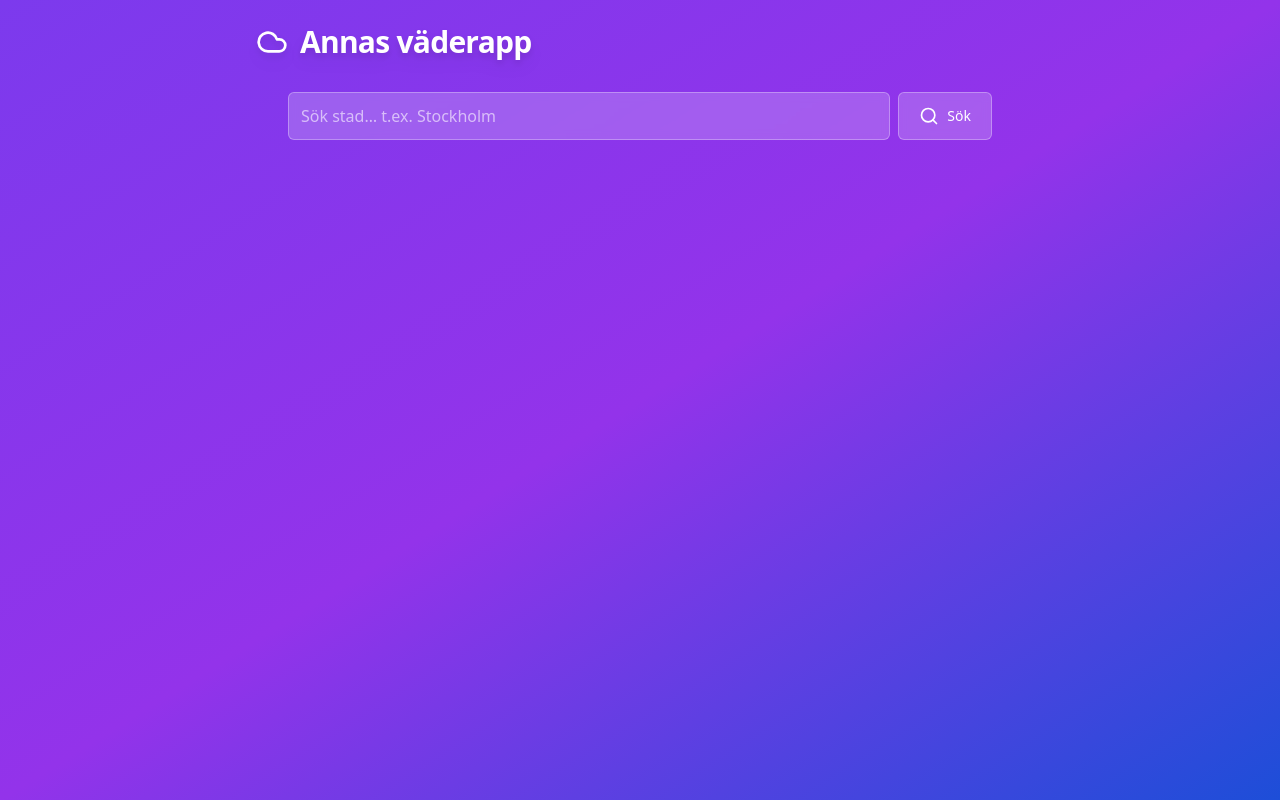
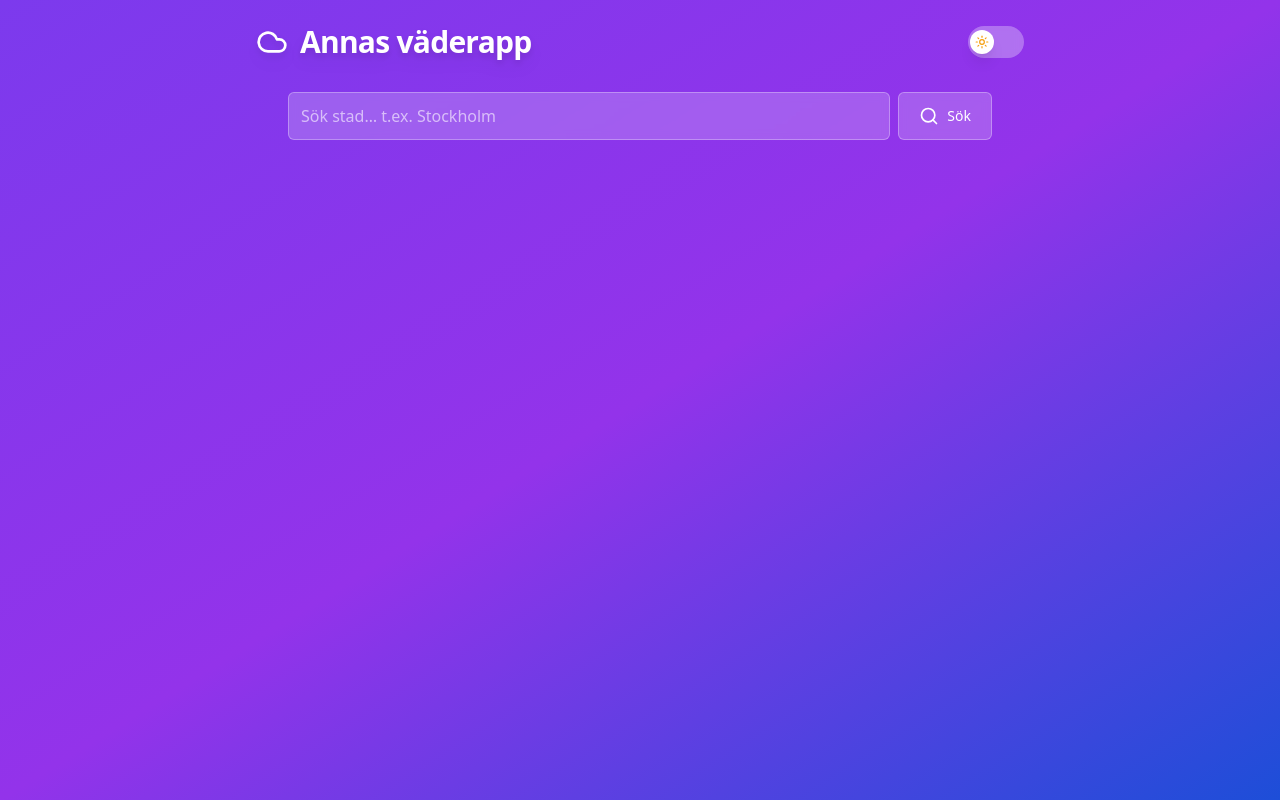
Before and after one commit to kvadratse/my-weather-app, a React (Vite) app: page / in a window 1280 px wide. Built offline with nearby package versions, Linux system fonts and the light colour scheme; no server answers.

Commit message:
Add dark mode and light mode toggle

```diff
--- a/src/App.tsx
+++ b/src/App.tsx
@@ -1,4 +1,4 @@
-import { useState, FormEvent } from "react"
+import { useState, FormEvent, useEffect } from "react"
 import { Search, MapPin, Cloud } from "lucide-react"
 import { Button } from "@/components/ui/button"
 import { Input } from "@/components/ui/input"
@@ -7,16 +7,25 @@ import { fetchCurrentWeather, fetchForecast, CurrentWeather, ForecastDay } from
 import { getGradient } from "@/lib/weatherUtils"
 import { WeatherCard } from "@/components/WeatherCard"
 import { ForecastCard } from "@/components/ForecastCard"
+import { useTheme } from "@/hooks/useTheme"
+import { ThemeToggle } from "@/components/ThemeToggle"
 
 type Status = "idle" | "loading" | "success" | "error"
 
 export default function App() {
+  const { theme, toggle } = useTheme()
   const [query, setQuery] = useState("")
   const [status, setStatus] = useState<Status>("idle")
   const [errorMsg, setErrorMsg] = useState("")
   const [weather, setWeather] = useState<CurrentWeather | null>(null)
   const [forecast, setForecast] = useState<ForecastDay[]>([])
   const [gradient, setGradient] = useState("from-violet-600 via-purple-600 to-blue-700")
+
+  useEffect(() => {
+    if (weather) {
+      setGradient(getGradient(weather.condition, weather.icon, theme === "dark"))
+    }
+  }, [theme, weather])
 
   async function handleSearch(e: FormEvent) {
     e.preventDefault()
@@ -34,7 +43,7 @@ export default function App() {
 
       setWeather(currentWeather)
       setForecast(forecastData)
-      setGradient(getGradient(currentWeather.condition, currentWeather.icon))
+      setGradient(getGradient(currentWeather.condition, currentWeather.icon, theme === "dark"))
       setStatus("success")
     } catch (err) {
       setErrorMsg(err instanceof Error ? err.message : "Något gick fel")
@@ -64,6 +73,9 @@ export default function App() {
           <h1 className="text-2xl sm:text-3xl font-extrabold text-white tracking-tight drop-shadow-lg">
             Annas väderapp
           </h1>
+          <div className="ml-auto">
+            <ThemeToggle theme={theme} onToggle={toggle} />
+          </div>
         </div>
       </header>
 
--- /dev/null
+++ b/src/components/ThemeToggle.tsx
@@ -0,0 +1,39 @@
+import { Moon, Sun } from "lucide-react"
+import { cn } from "@/lib/utils"
+
+interface Props {
+  theme: "dark" | "light"
+  onToggle: () => void
+}
+
+export function ThemeToggle({ theme, onToggle }: Props) {
+  const isDark = theme === "dark"
+  return (
+    <button
+      onClick={onToggle}
+      aria-label={isDark ? "Byt till ljust läge" : "Byt till mörkt läge"}
+      aria-pressed={isDark}
+      className={cn(
+        "relative inline-flex h-8 w-14 shrink-0 cursor-pointer items-center rounded-full border-2 border-transparent",
+        "transition-colors duration-300 ease-in-out",
+        "focus-visible:outline-none focus-visible:ring-2 focus-visible:ring-white focus-visible:ring-offset-2 focus-visible:ring-offset-transparent",
+        isDark ? "bg-indigo-600/80" : "bg-white/30 backdrop-blur-sm"
+      )}
+    >
+      {/* Sliding thumb */}
+      <span
+        aria-hidden="true"
+        className={cn(
+          "pointer-events-none inline-flex h-6 w-6 items-center justify-center rounded-full shadow-lg",
+          "bg-white transition-transform duration-300 ease-in-out",
+          isDark ? "translate-x-6" : "translate-x-0"
+        )}
+      >
+        {isDark
+          ? <Moon className="h-3.5 w-3.5 text-indigo-600" />
+          : <Sun className="h-3.5 w-3.5 text-amber-500" />
+        }
+      </span>
+    </button>
+  )
+}
--- a/src/components/ui/card.tsx
+++ b/src/components/ui/card.tsx
@@ -5,7 +5,7 @@ const Card = React.forwardRef<HTMLDivElement, React.HTMLAttributes<HTMLDivElemen
   ({ className, ...props }, ref) => (
     <div
       ref={ref}
-      className={cn("rounded-xl border border-white/20 bg-white/10 backdrop-blur-md shadow-lg", className)}
+      className={cn("rounded-xl border border-white/20 dark:border-white/10 bg-white/15 dark:bg-black/25 backdrop-blur-md shadow-lg", className)}
       {...props}
     />
   )
--- a/src/components/ui/input.tsx
+++ b/src/components/ui/input.tsx
@@ -9,7 +9,7 @@ const Input = React.forwardRef<HTMLInputElement, InputProps>(
       <input
         type={type}
         className={cn(
-          "flex h-10 w-full rounded-md border border-white/30 bg-white/20 backdrop-blur-sm px-3 py-2 text-sm text-white placeholder:text-white/60 focus-visible:outline-none focus-visible:ring-2 focus-visible:ring-white/50 focus-visible:ring-offset-2 focus-visible:ring-offset-transparent disabled:cursor-not-allowed disabled:opacity-50",
+          "flex h-10 w-full rounded-md border border-white/30 dark:border-white/15 bg-white/20 dark:bg-black/30 backdrop-blur-sm px-3 py-2 text-sm text-white placeholder:text-white/60 dark:placeholder:text-white/40 focus-visible:outline-none focus-visible:ring-2 focus-visible:ring-white/50 focus-visible:ring-offset-2 focus-visible:ring-offset-transparent disabled:cursor-not-allowed disabled:opacity-50",
           className
         )}
         ref={ref}
--- /dev/null
+++ b/src/hooks/useTheme.ts
@@ -0,0 +1,35 @@
+import { useEffect, useState } from "react"
+
+type Theme = "dark" | "light"
+
+function getInitialTheme(): Theme {
+  const stored = localStorage.getItem("theme") as Theme | null
+  if (stored === "dark" || stored === "light") return stored
+  return window.matchMedia("(prefers-color-scheme: dark)").matches ? "dark" : "light"
+}
+
+export function useTheme() {
+  const [theme, setTheme] = useState<Theme>(getInitialTheme)
+
+  useEffect(() => {
+    const root = document.documentElement
+    root.classList.toggle("dark", theme === "dark")
+    localStorage.setItem("theme", theme)
+  }, [theme])
+
+  // Listen for system preference changes only when no manual override
+  useEffect(() => {
+    const mq = window.matchMedia("(prefers-color-scheme: dark)")
+    const handler = (e: MediaQueryListEvent) => {
+      if (!localStorage.getItem("theme")) {
+        setTheme(e.matches ? "dark" : "light")
+      }
+    }
+    mq.addEventListener("change", handler)
+    return () => mq.removeEventListener("change", handler)
+  }, [])
+
+  const toggle = () => setTheme((t) => (t === "dark" ? "light" : "dark"))
+
+  return { theme, toggle }
+}
--- a/src/index.css
+++ b/src/index.css
@@ -7,3 +7,26 @@
     --radius: 0.5rem;
   }
 }
+
+/* Smooth mode transitions */
+*, *::before, *::after {
+  transition: background-color 0.3s ease, border-color 0.3s ease, color 0.3s ease;
+}
+
+/* Light mode surface colors */
+:root {
+  --surface: rgba(255, 255, 255, 0.15);
+  --surface-hover: rgba(255, 255, 255, 0.25);
+  --border: rgba(255, 255, 255, 0.25);
+  --text-primary: #ffffff;
+  --text-muted: rgba(255, 255, 255, 0.65);
+}
+
+/* Dark mode surface colors — slightly more opaque dark surfaces */
+.dark {
+  --surface: rgba(0, 0, 0, 0.25);
+  --surface-hover: rgba(0, 0, 0, 0.35);
+  --border: rgba(255, 255, 255, 0.12);
+  --text-primary: #f1f5f9;
+  --text-muted: rgba(255, 255, 255, 0.55);
+}
--- a/src/lib/weatherUtils.ts
+++ b/src/lib/weatherUtils.ts
@@ -1,22 +1,28 @@
 // Map weather condition → gradient class
-export function getGradient(condition: string, icon: string): string {
+export function getGradient(condition: string, icon: string, isDark = false): string {
   const isNight = icon?.endsWith("n")
   if (isNight) return "from-indigo-950 via-slate-900 to-gray-900"
 
+  if (isDark) {
+    switch (condition.toLowerCase()) {
+      case "thunderstorm": return "from-gray-900 via-slate-800 to-zinc-900"
+      case "drizzle":
+      case "rain":         return "from-slate-800 via-blue-900 to-slate-900"
+      case "snow":         return "from-slate-700 via-blue-900 to-indigo-900"
+      case "clear":        return "from-sky-800 via-blue-900 to-indigo-950"
+      case "clouds":       return "from-slate-700 via-gray-800 to-slate-900"
+      default:             return "from-indigo-900 via-purple-900 to-blue-950"
+    }
+  }
+
   switch (condition.toLowerCase()) {
-    case "thunderstorm":
-      return "from-gray-800 via-slate-700 to-zinc-900"
+    case "thunderstorm": return "from-gray-800 via-slate-700 to-zinc-900"
     case "drizzle":
-    case "rain":
-      return "from-slate-600 via-blue-800 to-slate-900"
-    case "snow":
-      return "from-blue-100 via-slate-200 to-blue-300"
-    case "clear":
-      return "from-sky-400 via-blue-500 to-indigo-600"
-    case "clouds":
-      return "from-slate-400 via-gray-500 to-slate-600"
-    default:
-      return "from-violet-600 via-purple-600 to-blue-700"
+    case "rain":         return "from-slate-600 via-blue-800 to-slate-900"
+    case "snow":         return "from-blue-100 via-slate-200 to-blue-300"
+    case "clear":        return "from-sky-400 via-blue-500 to-indigo-600"
+    case "clouds":       return "from-slate-400 via-gray-500 to-slate-600"
+    default:             return "from-violet-600 via-purple-600 to-blue-700"
   }
 }
 
```
Also changed, not shown: 1 other file (tests, documents, lock files or other folders).
